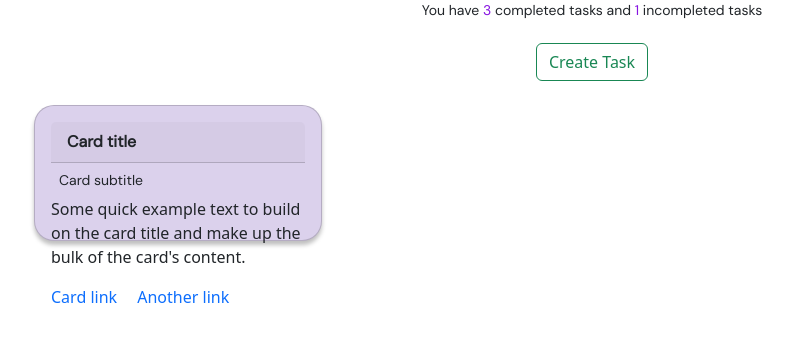
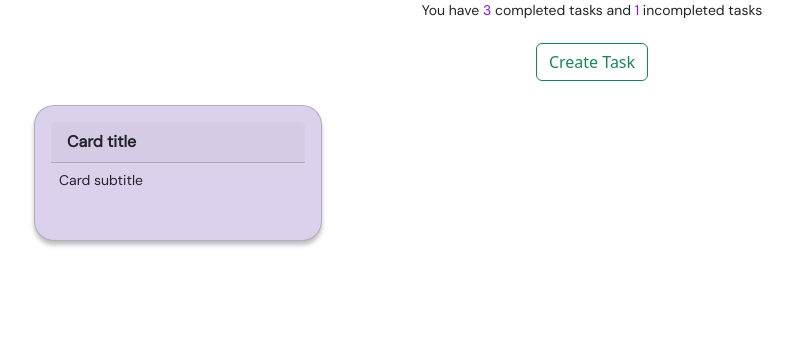
Before and after one commit to nailashfrni/todo-be, a Django app: page / in a window 1280 px wide. Shown: the part 157-499 px from the top of the page, without its empty margins (48-841 px from the left). Run offline with Django 4.2, Linux system fonts and the light colour scheme; some web fonts are replaced.

Commit message:
Update README.md

```diff
--- a/todo_app/templates/index.html
+++ b/todo_app/templates/index.html
@@ -68,9 +68,9 @@
                 <div class="card-body">
                   <div class="m-0 card-header">Card title</div>
                   <div class="m-2 small-text">Card subtitle</div>
-                  <p class="card-text">Some quick example text to build on the card title and make up the bulk of the card's content.</p>
+                  <!-- <p class="card-text">Some quick example text to build on the card title and make up the bulk of the card's content.</p>
                   <a href="#" class="card-link">Card link</a>
-                  <a href="#" class="card-link">Another link</a>
+                  <a href="#" class="card-link">Another link</a> -->
                 </div>
               </div>
         </div>
```
Also changed, not shown: README.md.
